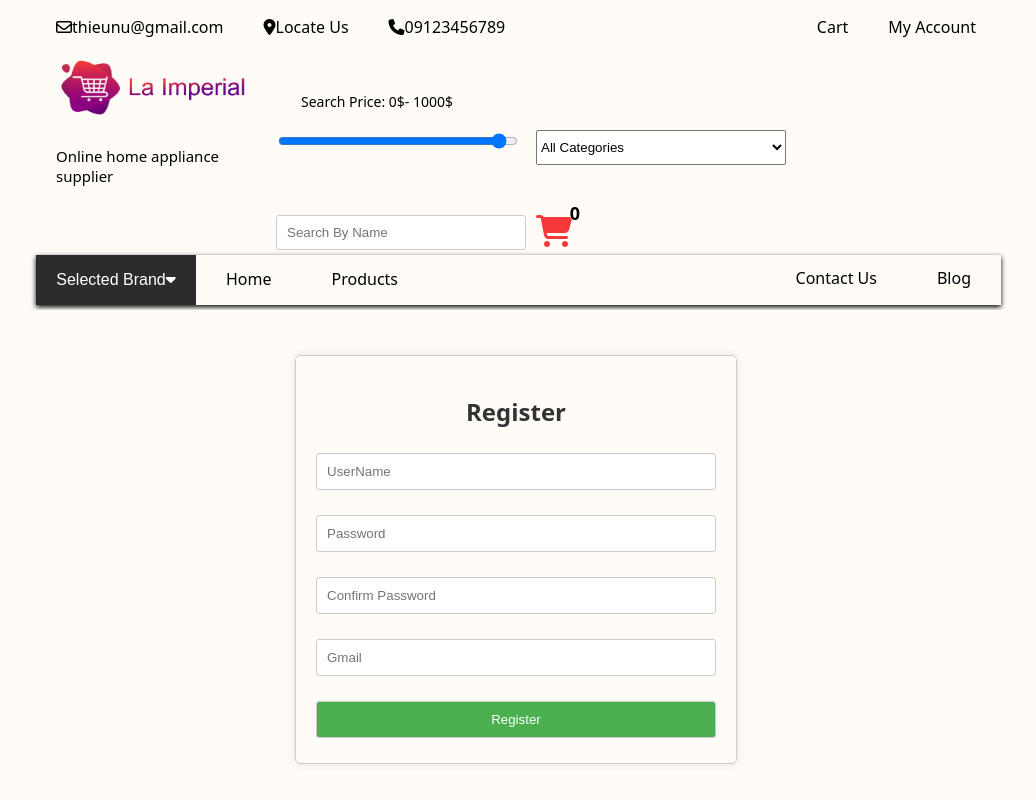
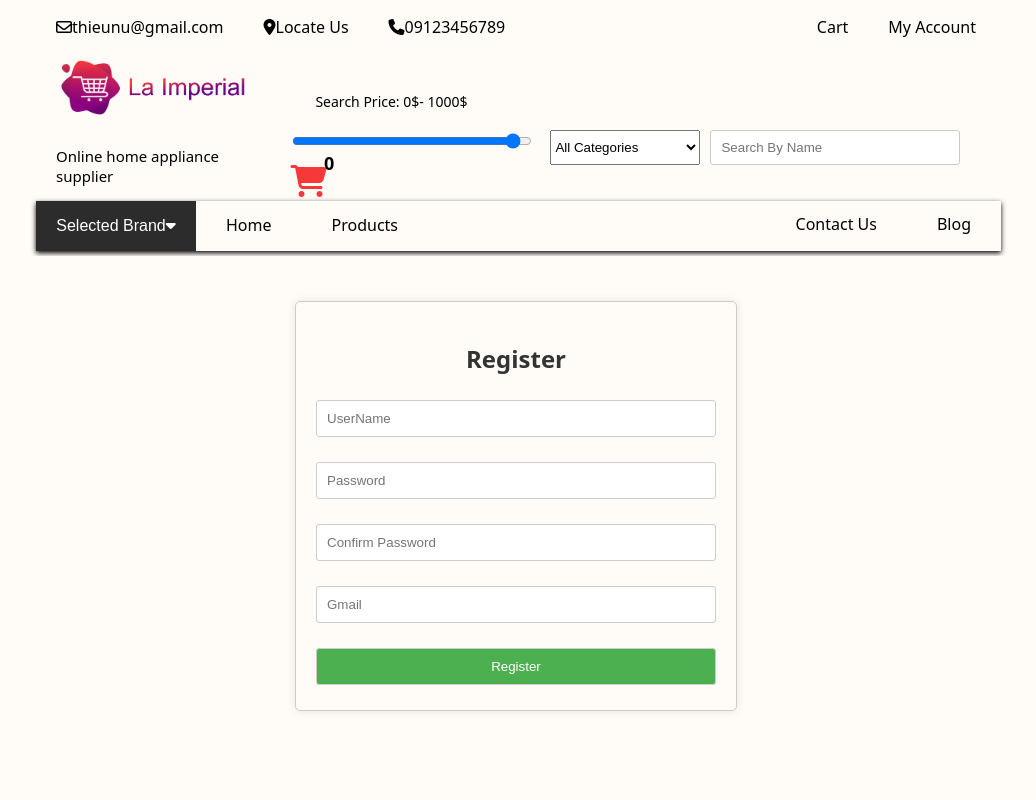
Before and after one commit to Grozay/La_Impreial, a React (Create React App) app in the folder source/: page /register in a window 1280 px wide. Shown: the top 800 px of the page, without its empty margins (124-1160 px from the left). Built offline with nearby package versions, Linux system fonts and the light colour scheme.

Commit message:
update banner

```diff
--- a/source/src/Home/HomePage/Banner.js
+++ b/source/src/Home/HomePage/Banner.js
@@ -31,8 +31,10 @@ const Banner = () => {
         infinite: true,
         speed: 500,
         slidesToShow: 1,
+        fade: true,
         slidesToScroll: 1,
         autoplay: true,
+        pauseOnHover: false,
         autoplaySpeed: 5000,
         prevArrow: <PrevArrow />,
         nextArrow: <NextArrow />,
--- a/source/src/css/Search/Search.css
+++ b/source/src/css/Search/Search.css
@@ -57,7 +57,7 @@
 }
 
 .search_select{
-    width: 250px;
+    width: 150px;
     height: 35px;
 }
 
```
